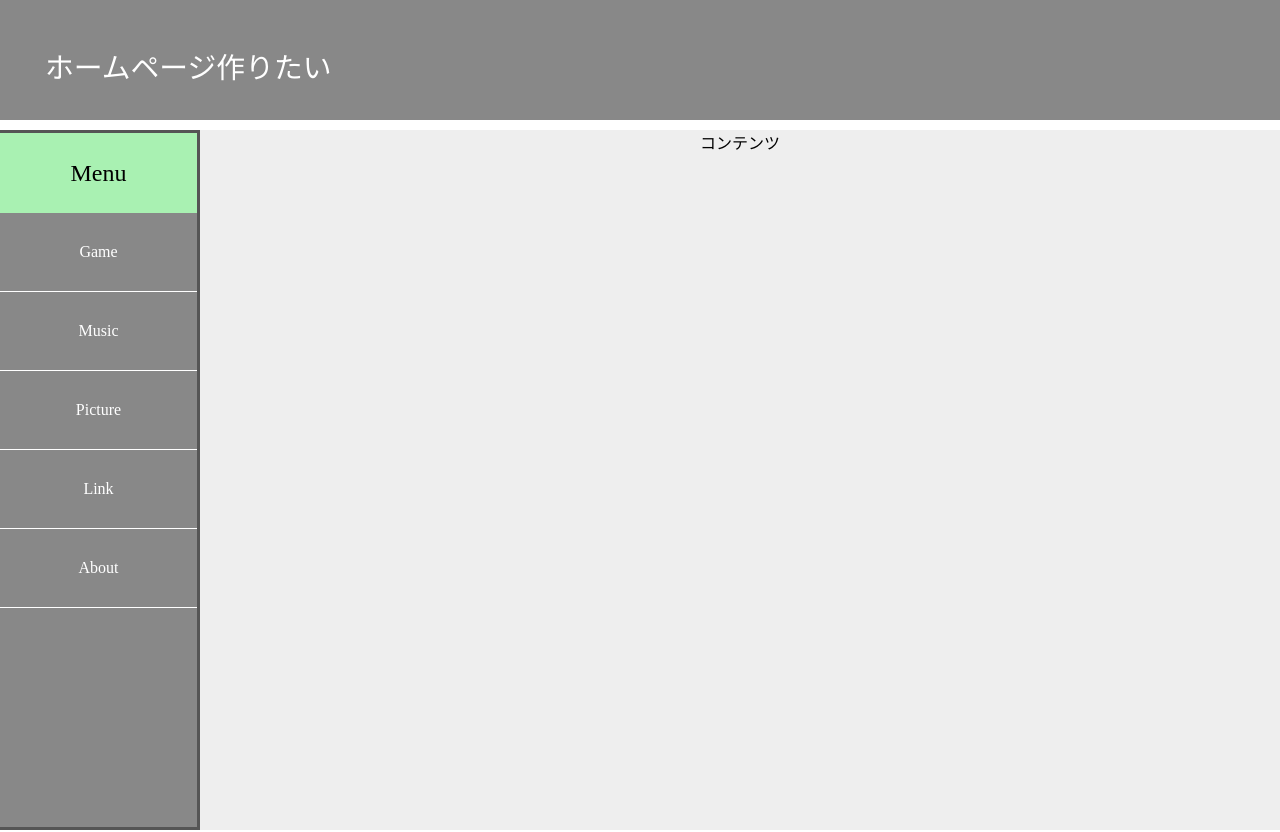
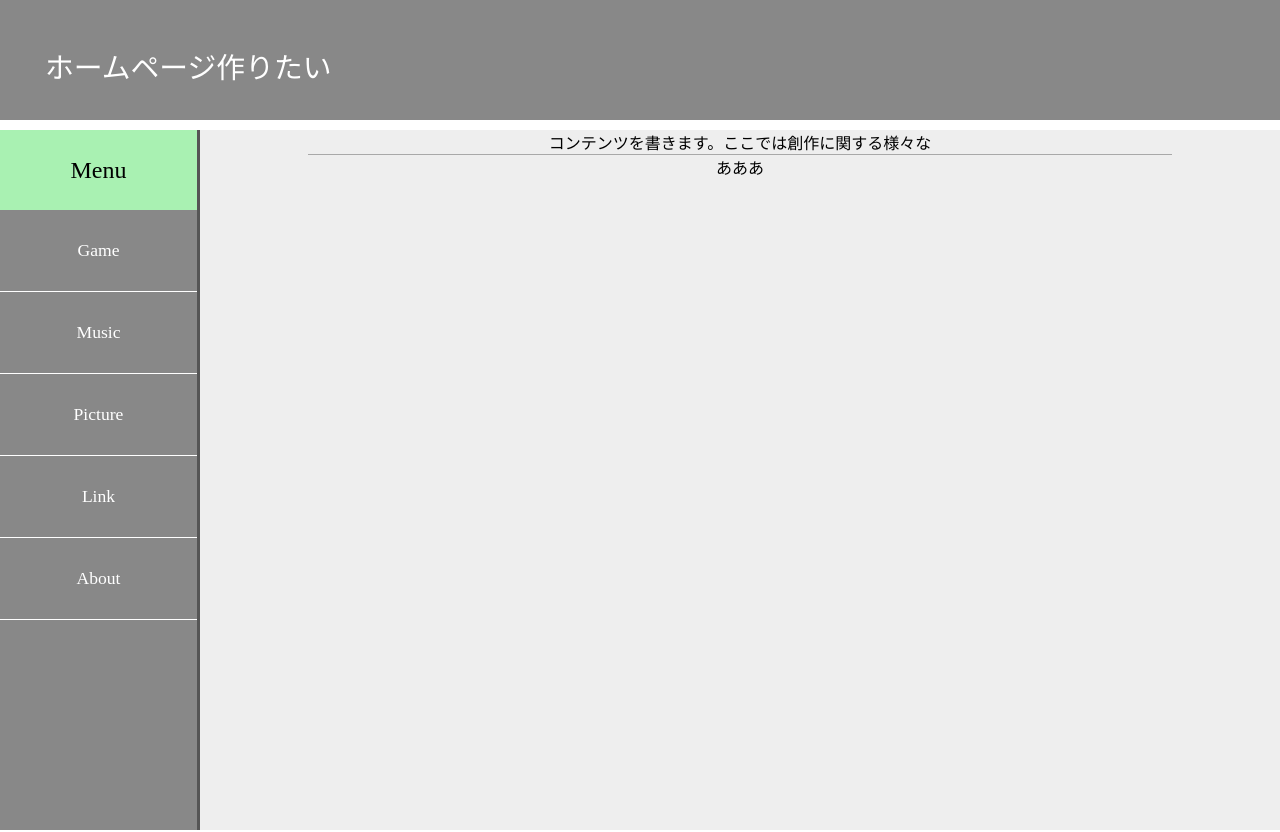
Before and after one commit to soriddo-liquid/homepage, a plain HTML site: page index.html in a window 1280 px wide. Shown: the top 832 px of the page. Drawn offline with Linux system fonts and the light colour scheme.

Commit message:
hr要素チェック。

```diff
--- a/index.html
+++ b/index.html
@@ -55,7 +55,9 @@
     </nav>
 
     <div class="content">
-      <p>コンテンツ</p>
+      <p>コンテンツを書きます。ここでは創作に関する様々な</p>
+      <hr>
+      <p>あああ</p>
     </div>
   </main>
   <footer>
--- a/style.css
+++ b/style.css
@@ -47,9 +47,9 @@ main {
   text-align: center;
   background-color: #888;
   color: #fff;
-  border-top: solid;
+  /* border-top: solid; */
   border-right: solid;
-  border-bottom: solid;
+  /* border-bottom: solid; */
   border-color: #555555;
 }
 .localNavigation ul {
@@ -65,7 +65,8 @@ main {
 	padding: 30px;
 	text-decoration: none;
 	color: #ffffff;
-	border-bottom: 1px solid #ffffff;
+  border-bottom: 1px solid #ffffff;
+  font-size: 1.1em;
 }
 .lclNavBox{
   /* メニューの一番上 */
@@ -219,7 +220,16 @@ footer {
   height: 20px;
   text-align: center;
   font-size: 0.85em;
+  border: 1px solid transparent;
   background-color: #dddddd;
+}
+hr{
+  color:#a8a8a8;
+  background-color:#a8a8a8;
+  border: 0;
+  margin: auto;
+  height:1px;
+  width: 80%;
 }
 
 /*-- スマホ版表示CSS  --*/
```
